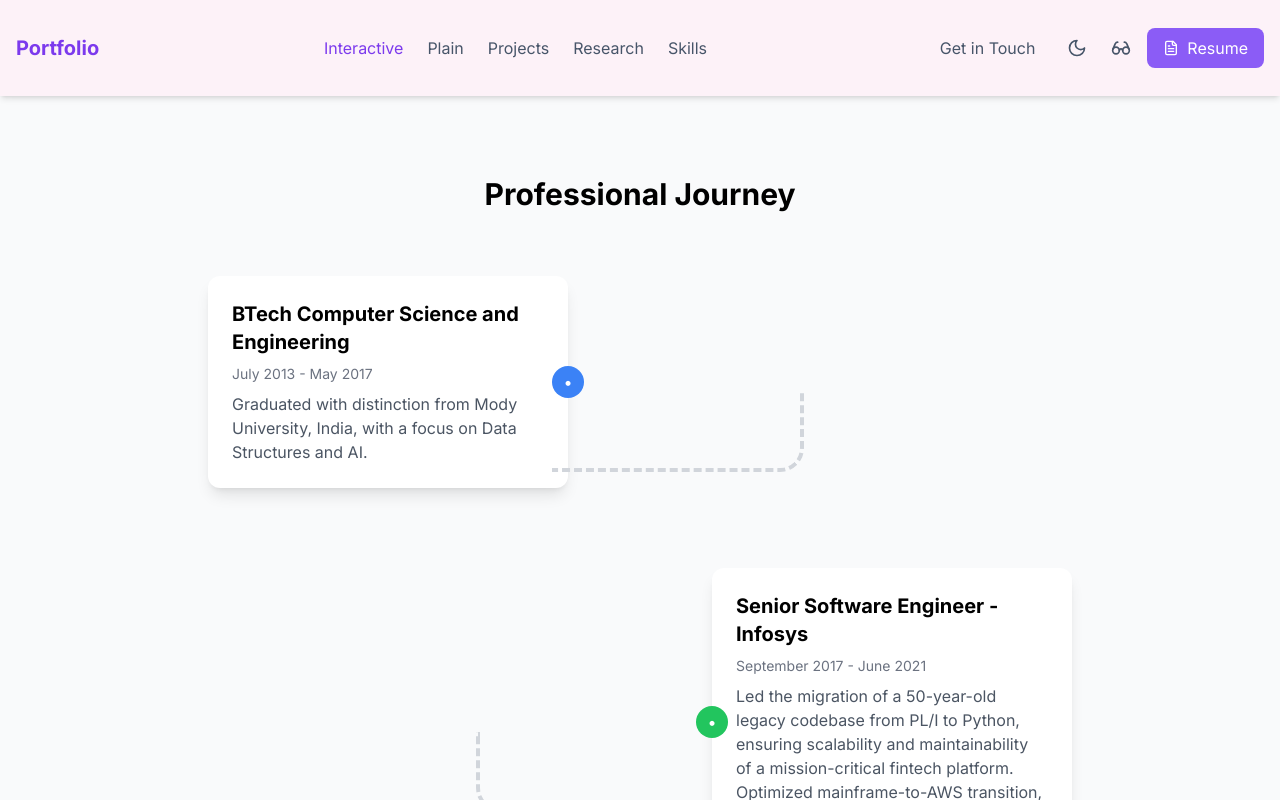
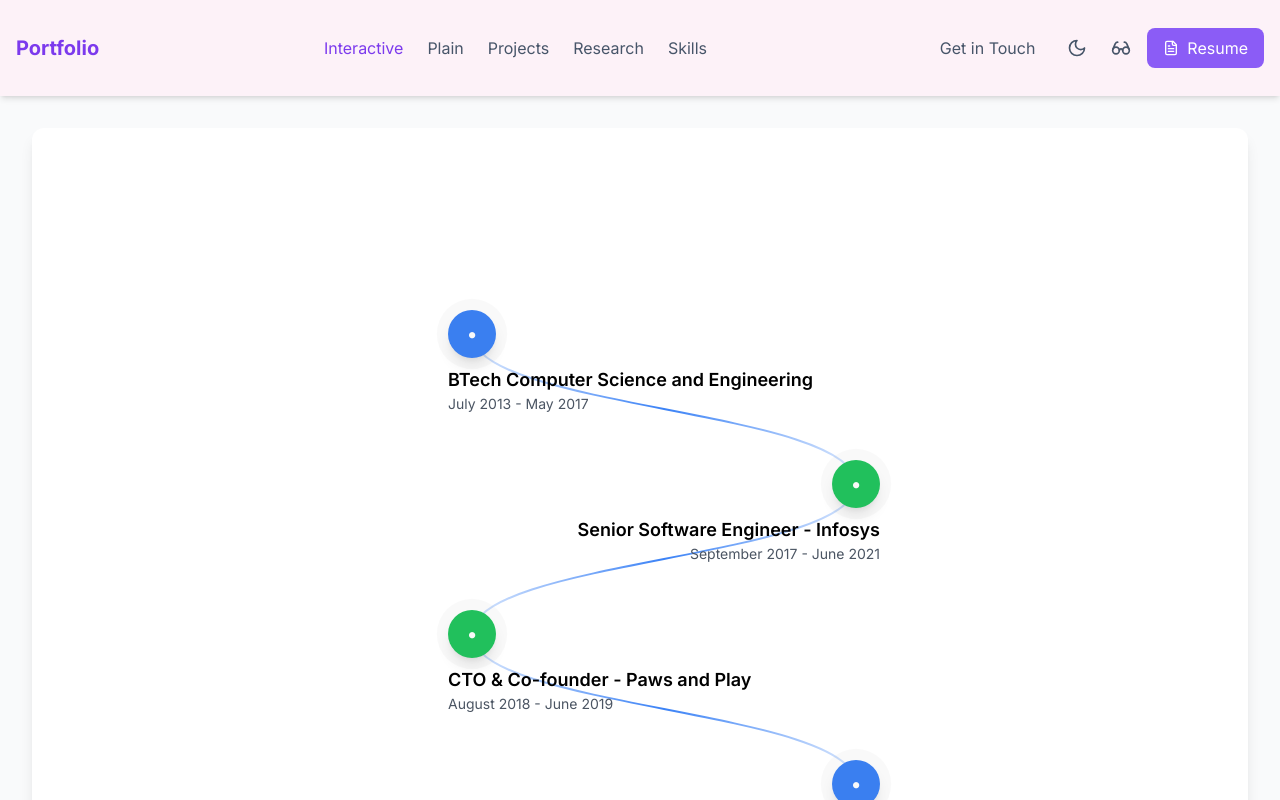
Before and after one commit to ritika24-s/Portfolio-Website, a Next.js app in the folder my-nextjs-app/: page /interactive in a window 1280 px wide. Shown: the top 800 px of the page. Built offline with nearby package versions, Linux system fonts and the light colour scheme.

Commit message:
correct interactive timeline view

```diff
--- a/my-nextjs-app/src/components/timeline/TimelinePins.tsx
+++ b/my-nextjs-app/src/components/timeline/TimelinePins.tsx
@@ -1,88 +1,155 @@
-import React, { useState } from 'react';
+/*
+ * File: src/components/timeline/TimelinePins.tsx
+ * Purpose: Interactive pins visualization with animated connecting paths
+ * Dependencies: TimelineItem type, framer-motion
+ */
+
+import React, { useState, useRef, useEffect } from 'react';
+import { motion, AnimatePresence } from 'framer-motion';
 import { TimelineItem } from '@/types/timeline';
+import TimelineModal from './TimelineModal';
 
 interface TimelinePinsProps {
   items: TimelineItem[];
 }
 
 const TimelinePins = ({ items }: TimelinePinsProps) => {
-  const [selectedItem, setSelectedItem] = useState<number | null>(null);
+  const [selectedItem, setSelectedItem] = useState<TimelineItem | null>(null);
+  const [paths, setPaths] = useState<string[]>([]);
+  const containerRef = useRef<HTMLDivElement>(null);
+
+  useEffect(() => {
+    if (!containerRef.current) return;
+
+    const calculatePaths = () => {
+      const pins = containerRef.current?.querySelectorAll('.timeline-pin');
+      if (!pins) return;
+
+      const newPaths: string[] = [];
+      for (let i = 0; i < pins.length - 1; i++) {
+        const pin1 = pins[i].getBoundingClientRect();
+        const pin2 = pins[i + 1].getBoundingClientRect();
+        const containerRect = containerRef.current!.getBoundingClientRect();
+
+        const x1 = pin1.left + pin1.width / 2 - containerRect.left;
+        const y1 = pin1.top + pin1.height / 2 - containerRect.top;
+        const x2 = pin2.left + pin2.width / 2 - containerRect.left;
+        const y2 = pin2.top + pin2.height / 2 - containerRect.top;
+
+        const midY = (y1 + y2) / 2;
+        const cp1x = x1;
+        const cp1y = midY;
+        const cp2x = x2;
+        const cp2y = midY;
+
+        const path = `M ${x1} ${y1} C ${cp1x} ${cp1y} ${cp2x} ${cp2y} ${x2} ${y2}`;
+        newPaths.push(path);
+      }
+      setPaths(newPaths);
+    };
+
+    calculatePaths();
+    window.addEventListener('resize', calculatePaths);
+    return () => window.removeEventListener('resize', calculatePaths);
+  }, [items]);
 
   return (
-    <div className="max-w-4xl mx-auto px-4 py-12">
-      <h2 className="text-3xl font-bold mb-16 text-center">Professional Journey</h2>
+    <div className="max-w-7xl mx-auto px-4 sm:px-6 lg:px-8">
+      <div className="bg-white dark:bg-gray-800 rounded-xl shadow-lg p-8 mb-12">
+        <div className="relative min-h-[800px]" ref={containerRef}>
+          {/* SVG Layer for Connections */}
+          <svg className="absolute inset-0 w-full h-full pointer-events-none">
+            <defs>
+              <linearGradient id="lineGradient" x1="0%" y1="0%" x2="100%" y2="0%">
+                <stop offset="0%" stopColor="#3B82F6" stopOpacity="0.2" />
+                <stop offset="50%" stopColor="#3B82F6" stopOpacity="1" />
+                <stop offset="100%" stopColor="#3B82F6" stopOpacity="0.2" />
+              </linearGradient>
+            </defs>
+            {paths.map((path, index) => (
+              <motion.path
+                key={index}
+                d={path}
+                fill="none"
+                stroke="url(#lineGradient)"
+                strokeWidth="2"
+                strokeDasharray="8,8"
+                initial={{ pathLength: 0, opacity: 0 }}
+                animate={{
+                  pathLength: 1,
+                  opacity: 1,
+                }}
+                transition={{
+                  duration: 1,
+                  ease: "easeInOut"
+                }}
+              />
+            ))}
+          </svg>
 
-      <div className="relative flex flex-col">
-        {items.map((item, index) => (
-          <div key={item.id} className="mb-20">
-            {/* Left or right positioning based on index */}
-            <div className={`flex ${index % 2 === 0 ? 'justify-start' : 'justify-end'}`}>
-              {/* Content card */}
-              <div className="w-5/12 bg-white dark:bg-gray-800 p-6 rounded-xl shadow-lg relative">
-                {/* Timeline marker */}
-                <div className={`absolute ${index % 2 === 0 ? 'right-0 translate-x-1/2' : 'left-0 -translate-x-1/2'} top-1/2 -translate-y-1/2 w-8 h-8 rounded-full z-10 flex items-center justify-center cursor-pointer ${
-                  item.type === 'education' ? 'bg-blue-500' :
-                  item.type === 'work' ? 'bg-green-500' : 'bg-purple-500'
-                }`} onClick={() => setSelectedItem(selectedItem === item.id ? null : item.id)}>
-                  <span className="text-white font-bold">•</span>
-                </div>
+          {/* Pins */}
+          <div className="relative">
+            {items.map((item, index) => (
+              <motion.div
+                key={item.id}
+                className={`timeline-pin absolute transform -translate-x-1/2 -translate-y-1/2
+                  ${index % 2 === 0 ? 'left-1/3' : 'left-2/3'}`}
+                style={{ top: `${(index + 1) * 150}px` }}
+                initial={{ scale: 0, opacity: 0 }}
+                animate={{ scale: 1, opacity: 1 }}
+                transition={{ delay: index * 0.2 }}
+              >
+                {/* Pin Button */}
+                <motion.button
+                  onClick={() => setSelectedItem(item)}
+                  className={`w-12 h-12 rounded-full shadow-lg flex items-center justify-center
+                    relative z-10 transition-colors
+                    ${item.type === 'education' ? 'bg-blue-500' :
+                      item.type === 'work' ? 'bg-green-500' : 'bg-purple-500'}`}
+                  whileHover={{ scale: 1.2 }}
+                  whileTap={{ scale: 0.9 }}
+                >
+                  <motion.span
+                    className="absolute w-full h-full rounded-full bg-current"
+                    initial={{ scale: 1, opacity: 0.35 }}
+                    animate={{ scale: 1.5, opacity: 0 }}
+                    transition={{
+                      repeat: Infinity,
+                      duration: 2,
+                      ease: "easeOut"
+                    }}
+                  />
+                  <span className="text-white text-xl">•</span>
+                </motion.button>
 
-                {/* Zigzag line */}
-                {index < items.length - 1 && (
-                  <div className={`absolute ${index % 2 === 0 ? 'right-4' : 'left-4'} top-1/2 h-20 w-[70%] border-b-4 border-dashed border-gray-300 dark:border-gray-600 ${
-                    index % 2 === 0 ? 'border-r-4 rounded-br-3xl' : 'border-l-4 rounded-bl-3xl'
-                  }`} style={{
-                    marginTop: '10px',
-                    transform: `${index % 2 === 0 ? 'translateX(100%)' : 'translateX(-100%)'}`
-                  }}></div>
-                )}
+                {/* Label */}
+                <motion.div
+                  className={`absolute top-14 whitespace-nowrap
+                    ${index % 2 === 0 ? 'left-0' : 'right-0'}
+                    ${index % 2 === 0 ? 'text-left' : 'text-right'}`}
+                  initial={{ opacity: 0, x: index % 2 === 0 ? -20 : 20 }}
+                  animate={{ opacity: 1, x: 0 }}
+                  transition={{ delay: index * 0.2 + 0.2 }}
+                >
+                  <h3 className="font-semibold text-lg">{item.title}</h3>
+                  <p className="text-sm text-gray-600 dark:text-gray-300">{item.date}</p>
+                </motion.div>
+              </motion.div>
+            ))}
+          </div>
+        </div>
+      </div>
 
-                <h3 className="text-xl font-bold mb-2">{item.title}</h3>
-                <p className="text-sm text-gray-500 dark:text-gray-400 mb-2">{item.date}</p>
-                <p className="text-gray-600 dark:text-gray-300">{item.description}</p>
-
-                {/* Show details if selected */}
-                {selectedItem === item.id && (
-                  <div className="mt-4 pt-4 border-t border-gray-200 dark:border-gray-700">
-                    {item.skills && (
-                      <div className="mb-4">
-                        <h4 className="font-medium mb-2">Skills</h4>
-                        <div className="flex flex-wrap gap-2">
-                          {item.skills.map(skill => (
-                            <span key={skill} className="text-xs px-2 py-1 bg-gray-100 dark:bg-gray-700 rounded-full">
-                              {skill}
-                            </span>
-                          ))}
-                        </div>
-                      </div>
-                    )}
-
-                    {item.location && (
-                      <div className="mb-4">
-                        <h4 className="font-medium mb-1">Location</h4>
-                        <p className="text-sm text-gray-600 dark:text-gray-300">{item.location}</p>
-                      </div>
-                    )}
-
-                    {item.links && Object.keys(item.links).length > 0 && (
-                      <div className="flex gap-3">
-                        {item.links.website && (
-                          <a href={item.links.website} target="_blank" rel="noopener noreferrer"
-                             className="text-blue-500 hover:underline">Website</a>
-                        )}
-                        {item.links.github && (
-                          <a href={item.links.github} target="_blank" rel="noopener noreferrer"
-                             className="text-blue-500 hover:underline">GitHub</a>
-                        )}
-                      </div>
-                    )}
-                  </div>
-                )}
-              </div>
-            </div>
-          </div>
-        ))}
-      </div>
+      {/* Modal */}
+      <AnimatePresence>
+        {selectedItem && (
+          <TimelineModal
+            item={selectedItem}
+            isOpen={!!selectedItem}
+            onClose={() => setSelectedItem(null)}
+          />
+        )}
+      </AnimatePresence>
     </div>
   );
 };
```
